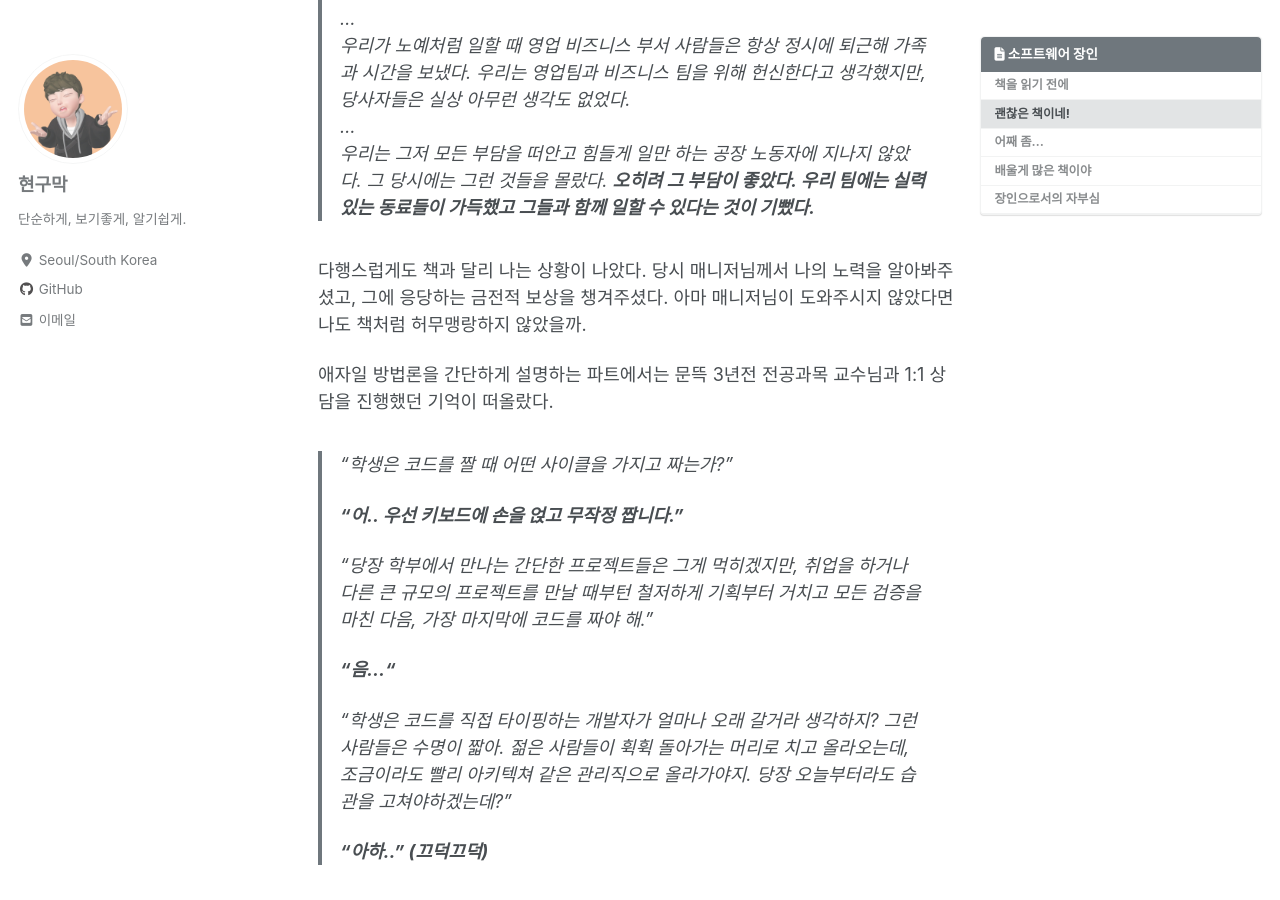
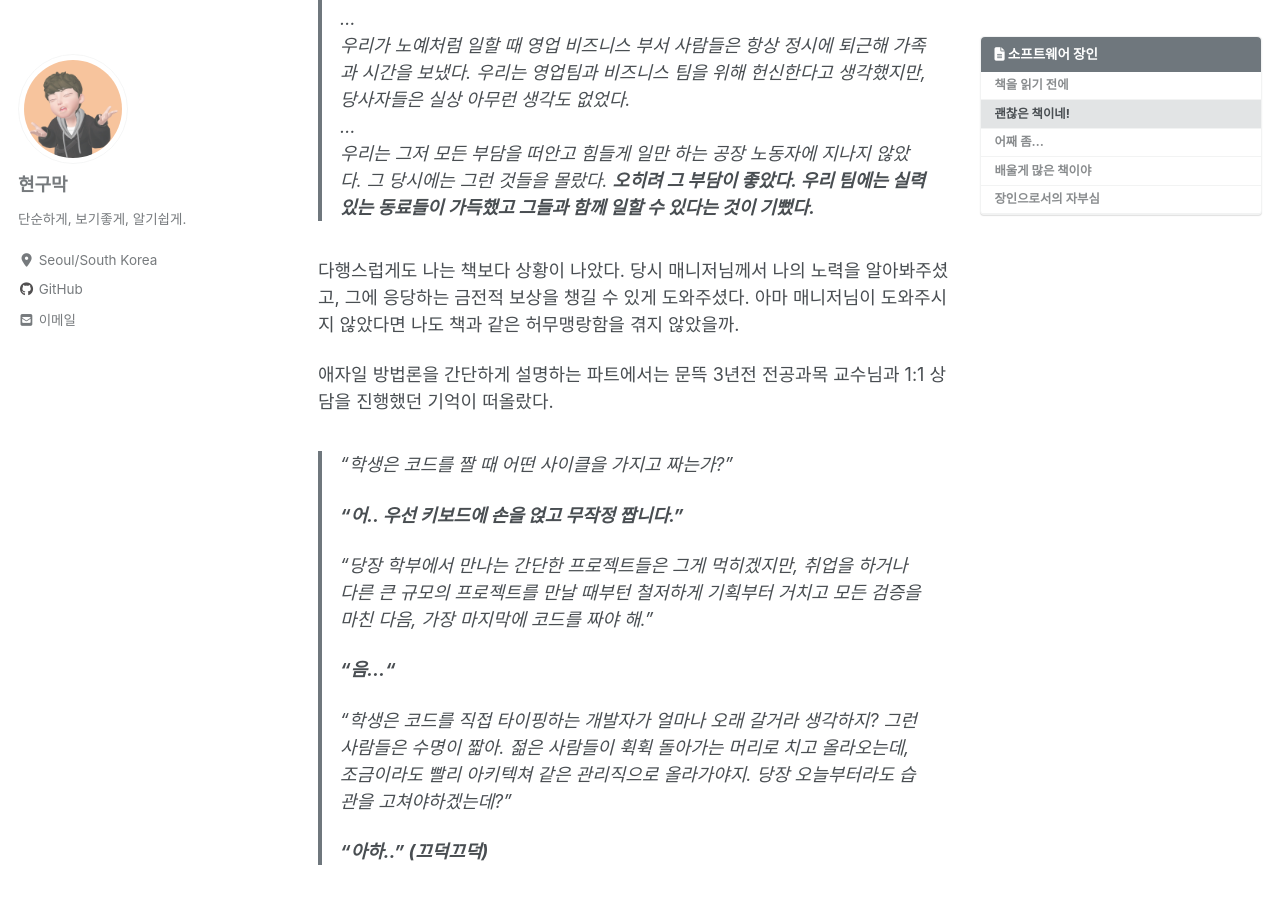
Before and after one commit to Hyeon9mak/Hyeon9mak.github.io, a Jekyll site: the page built from _posts/2021-02-14-reading-books-The-Software-Craftsman.md, in a window 1280 px wide and 900 px high, scrolled down 2198 px. Built offline with Jekyll 4.4.1, drawn with Linux system fonts in a browser that asks for light colours; cached includes are drawn as plain includes; nearby versions of some CDN libraries; comment, search, counter and statistics services are not loaded.

Commit message:
docs: fix word in 2021-02-14-reading-books-The-Software-Craftsman.md

```diff
--- a/_posts/2021-02-14-reading-books-The-Software-Craftsman.md
+++ b/_posts/2021-02-14-reading-books-The-Software-Craftsman.md
@@ -75,8 +75,9 @@ toc_label: "소프트웨어 장인"
 > 우리는 그저 모든 부담을 떠안고 힘들게 일만 하는 공장 노동자에 지나지 않았다. 그 당시에는 그런 것들을 몰랐다.
 > **오히려 그 부담이 좋았다. 우리 팀에는 실력있는 동료들이 가득했고 그들과 함께 일할 수 있다는 것이 기뻤다.**
 
-다행스럽게도 책과 달리 나는 상황이 나았다. 당시 매니저님께서 나의 노력을 알아봐주셨고,
-그에 응당하는 금전적 보상을 챙겨주셨다. 아마 매니저님이 도와주시지 않았다면 나도 책처럼 허무맹랑하지 않았을까.
+다행스럽게도 나는 책보다 상황이 나았다. 당시 매니저님께서 나의 노력을 알아봐주셨고,
+그에 응당하는 금전적 보상을 챙길 수 있게 도와주셨다. 아마 매니저님이 도와주시지 않았다면
+나도 책과 같은 허무맹랑함을 겪지 않았을까.
 
 애자일 방법론을 간단하게 설명하는 파트에서는 문뜩 3년전 전공과목 교수님과 1:1 상담을 진행했던 기억이 떠올랐다.
 
```
